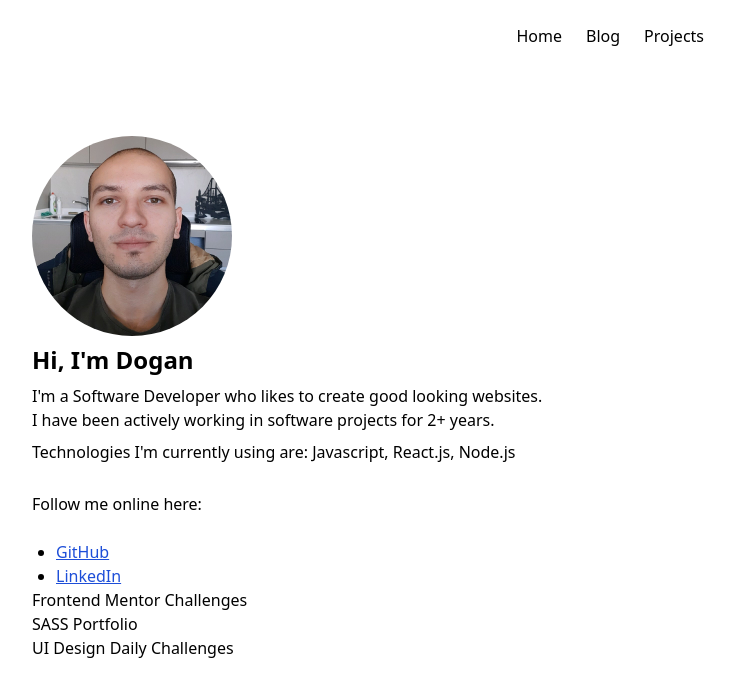
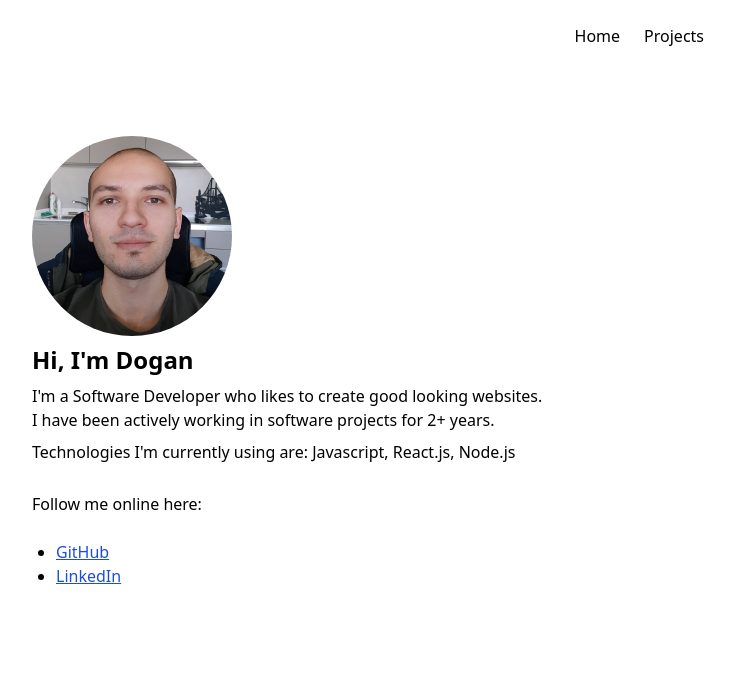
Before and after one commit to doganozgur/personal-website, a Gatsby site: page / in a window 1280 px wide. Shown: the whole page, without its empty margins (272-1007 px from the left). Built offline with nearby package versions, Linux system fonts and the light colour scheme; Gatsby itself is replaced by a stand-in of ours.

Commit message:
removed unnecessary parts

```diff
--- a/gatsby-config.js
+++ b/gatsby-config.js
@@ -13,13 +13,6 @@ module.exports = {
   },
   plugins: [
     `gatsby-plugin-image`,
-    {
-      resolve: `gatsby-source-filesystem`,
-      options: {
-        path: `${__dirname}/content/blog`,
-        name: `blog`,
-      },
-    },
     {
       resolve: `gatsby-source-filesystem`,
       options: {
--- a/src/components/Navbar.js
+++ b/src/components/Navbar.js
@@ -6,7 +6,7 @@ function Navbar() {
         <nav className="py-6 mb-16">
             <div className="space-x-6 text-right">
                 <Link className="border-b-2 border-transparent hover:border-black" to="/">Home</Link>
-                <Link className="border-b-2 border-transparent hover:border-black" to="/blog">Blog</Link>
+                {/* <Link className="border-b-2 border-transparent hover:border-black" to="/blog">Blog</Link> */}
                 <Link className="border-b-2 border-transparent hover:border-black" to="/projects">Projects</Link>
             </div>
         </nav>
--- a/src/pages/index.js
+++ b/src/pages/index.js
@@ -16,7 +16,7 @@ const BlogIndex = ({ data, location }) => {
       <Bio />
       <ol className="unstyled">
         {posts.map(post => {
-          const title = post.frontmatter.title || post.fields.slug
+          // const title = post.frontmatter.title || post.fields.slug
 
           return (
             <li key={post.fields.slug}>
@@ -25,22 +25,22 @@ const BlogIndex = ({ data, location }) => {
                 itemScope
                 itemType="http://schema.org/Article"
               >
-                <header>
+                {/* <header>
                   <h2>
                     <Link to={post.fields.slug} itemProp="url">
                       <span itemProp="headline">{title}</span>
                     </Link>
                   </h2>
                   <small>{post.frontmatter.date}</small>
-                </header>
-                <section>
+                </header> */}
+                {/* <section>
                   <p
                     dangerouslySetInnerHTML={{
                       __html: post.frontmatter.description || post.excerpt,
                     }}
                     itemProp="description"
                   />
-                </section>
+                </section> */}
               </article>
             </li>
           )
@@ -65,11 +65,6 @@ export const pageQuery = graphql`
         fields {
           slug
         }
-        frontmatter {
-          date(formatString: "MMMM DD, YYYY")
-          title
-          description
-        }
       }
     }
   }
```
Also changed, not shown: 1 other file.
